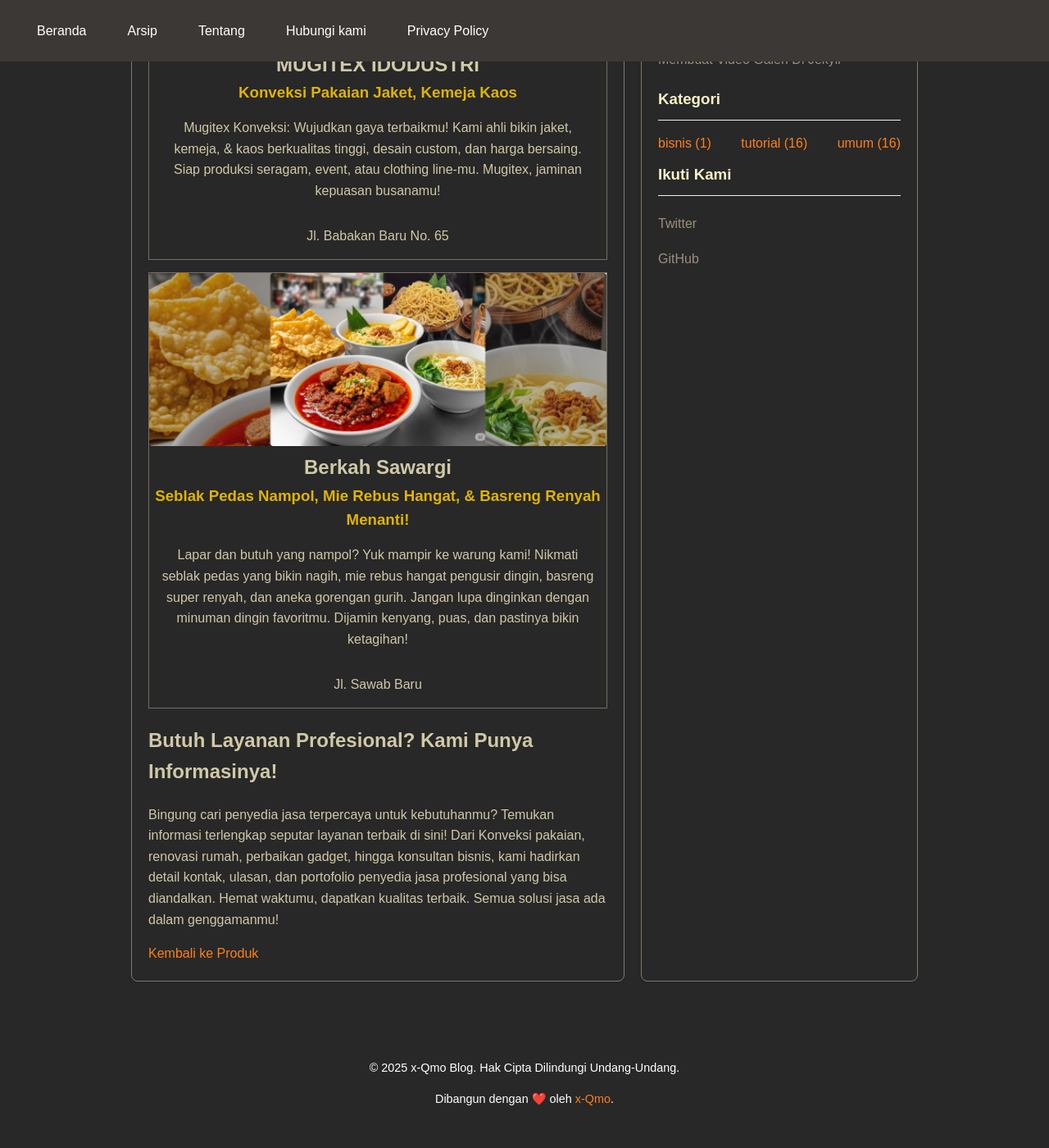
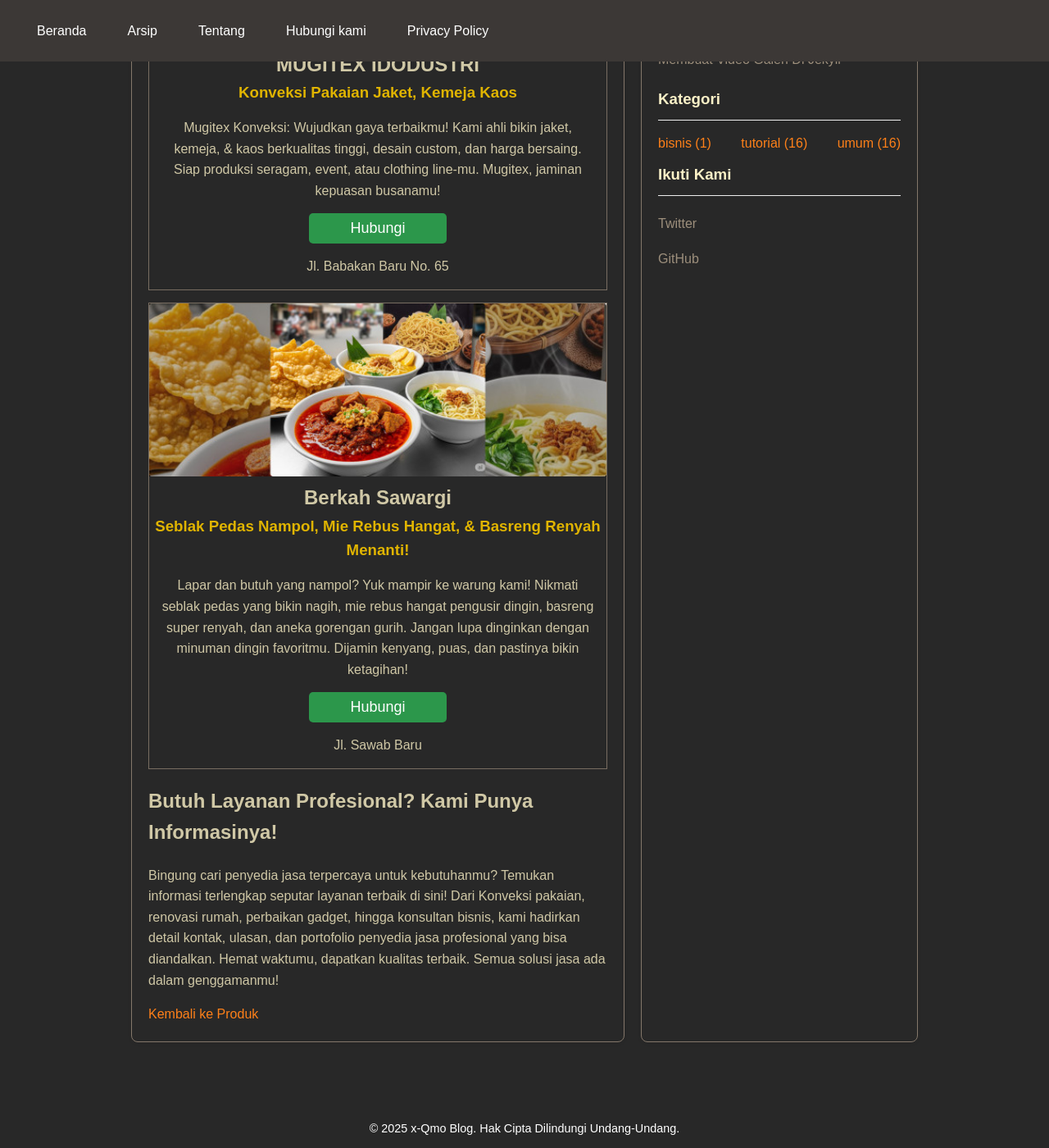
Before and after one commit to x-qmo/x-qmo.github.io, a Jekyll site: the page built from _produk/layanan.md, in a window 1280 px wide and 1400 px high, scrolled down 520 px. Shown: the whole window at 82% size. Built offline with Jekyll 4.4.1, drawn with Linux system fonts in a browser that asks for light colours; comment, search, counter and statistics services are not loaded; before the commit the page ends 1892 px from its top, so only the background shows below that.

Commit message:
Update layanan_gallery.html

```diff
--- a/_includes/layanan_gallery.html
+++ b/_includes/layanan_gallery.html
@@ -18,6 +18,23 @@
   text-align: center;
   padding: 15px;
 }
+
+.layanbutton {
+  text-align: center;
+}
+
+.layanbutton button {
+  border: none;
+  outline: 0;
+  color: white;
+  background-color: #2c974b;
+  text-align: center;
+  cursor: pointer;
+  width: 30%;
+  font-size: 18px;
+  padding: 8px 15px;
+  border-radius: 5px;
+}
 </style>
 <div class="layanan-gallery">
   {% for layan in include.layanan %}
@@ -31,6 +48,7 @@
       <div class="layan-info">
         <h3>{{ layan.nama_judul }}</h3>
         <div class="layandesk">{{ layan.deskripsi_singkat }}</div>
+        <div class="layanbutton"><button>Hubungi</button></div>
         <div class="layanalmt">{{ layan.alamat }}</div>
       </div>
     </div>
```
